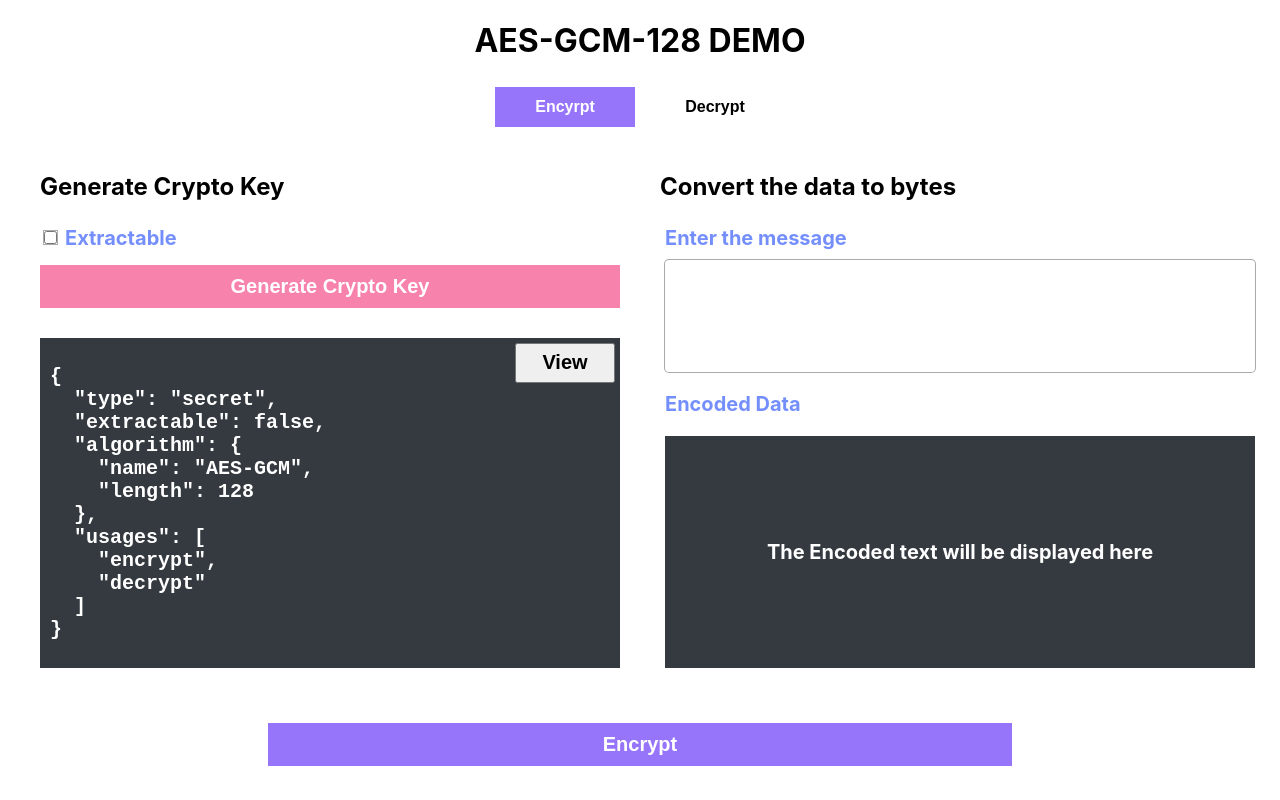
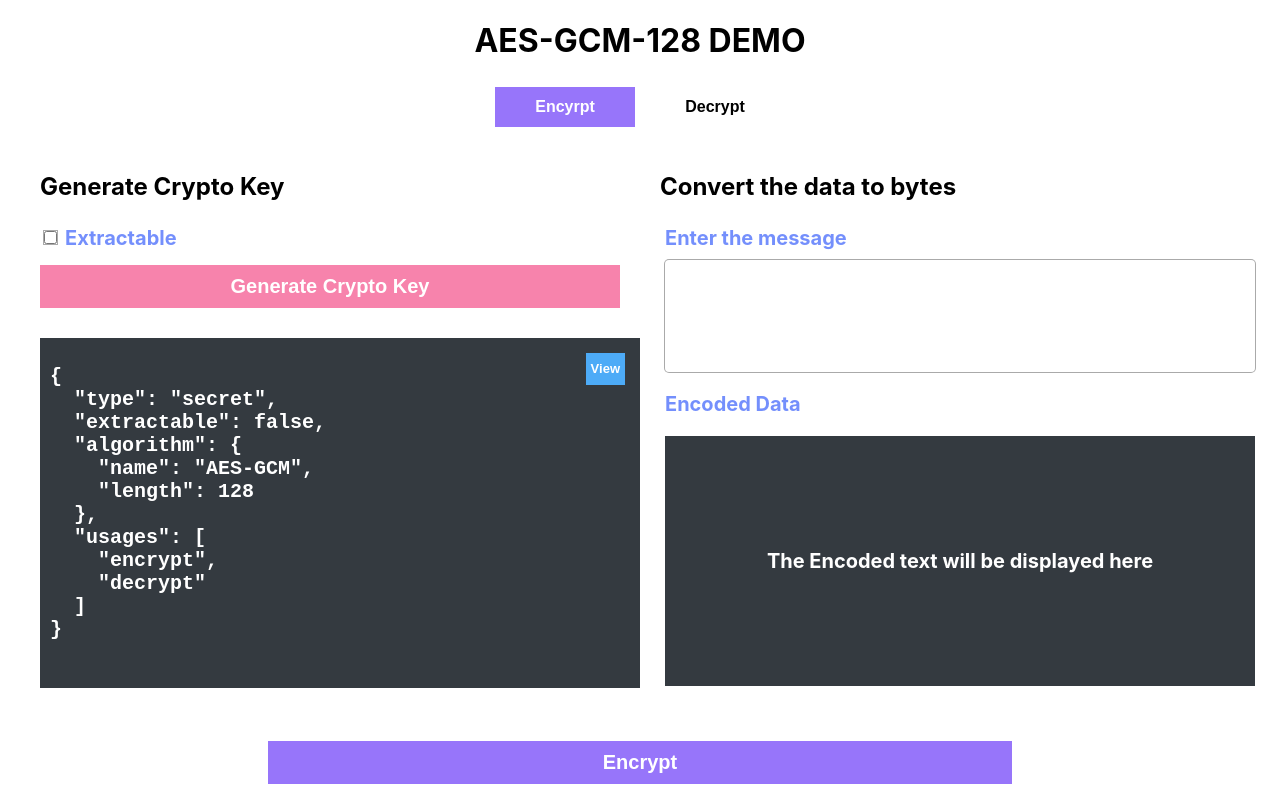
Before and after one commit to ad1992/aes-gcm-128, a React (Create React App) app: page / in a window 1280 px wide. Both pictures are taken after a click on the button "Generate Crypto Key". Shown: the top 800 px of the page. Built offline with nearby package versions, Linux system fonts and the light colour scheme.

Commit message:
Add copy button and style fixes

```diff
--- a/src/App.scss
+++ b/src/App.scss
@@ -11,9 +11,16 @@
   .flex-col {
     flex-direction: column;
   }
+  .flex-1 {
+    flex: 1;
+  }
 
   .align-items-center {
     align-items: center;
+  }
+
+  .align-self-baseline {
+    align-self: baseline;
   }
 
   .justify-content-center {
@@ -39,6 +46,10 @@
     flex: 1;
     margin: 10px 0;
     word-break: break-word;
+    padding: 10px;
+  }
+
+  .p-10 {
     padding: 10px;
   }
 
@@ -92,16 +103,35 @@
     margin: 20px 0;
     width: 100%;
     max-height: 330px;
-    min-height: 212px;
+    min-height: 230px;
     overflow-y: auto;
     text-align: left;
     display: flex;
     align-items: center;
-    justify-content: center;
+    justify-content: space-between;
     font-weight: bold;
   }
+
   .hide {
     display: none;
+  }
+
+  .copy,
+  .view-encryption-key {
+    border: none;
+    min-width: auto;
+    font-size: 13px;
+    height: 2rem;
+    color: #fff;
+    font-weight: bold;
+  }
+
+  .copy {
+    background: #faa2c1;
+  }
+
+  .view-encryption-key {
+    background: #4dabf7;
   }
 
   .generate-crypto-key,
@@ -137,15 +167,6 @@
   }
   .encrypted-data {
     word-break: break-word;
-    td,
-    th {
-      border: 1px solid #dddddd;
-      text-align: center;
-      padding: 10px;
-    }
-    th {
-      color: #f06595;
-    }
   }
 
   .decrypt-text {
--- /dev/null
+++ b/src/CopyToClipboard.tsx
@@ -0,0 +1,17 @@
+export const copy = (text: string) => {
+  navigator.clipboard.writeText(text || "");
+};
+
+export const pasteFromClipboard = async () => {
+  return await navigator.clipboard.readText();
+};
+
+const CopyToClipboard = ({ text }: { text: string }) => {
+  return (
+    <button className="align-self-baseline copy" onClick={() => copy(text)}>
+      Copy
+    </button>
+  );
+};
+
+export default CopyToClipboard;
--- a/src/EncryptView.tsx
+++ b/src/EncryptView.tsx
@@ -1,4 +1,5 @@
 import { useEffect, useState } from "react";
+import CopyToClipboard from "./CopyToClipboard";
 import {
   deriveEncryptionKeyFromCryptoKey,
   encode,
@@ -99,16 +100,16 @@ const EncryptView = () => {
               </button>{" "}
             </div>
 
-            <div className="flex readonly" style={{ height: "330px" }}>
+            <div className="flex readonly p-10" style={{ height: "330px" }}>
               {cryptoKey ? (
                 <>
                   {showEncryptionKey ? (
-                    <span className="flex align-items-center justify-content-center wide-100">
+                    <span className="flex align-items-center">
                       {" "}
                       {encryptionKey}
                     </span>
                   ) : (
-                    <pre className="flex-item">
+                    <pre style={{ marginTop: 0 }}>
                       {JSON.stringify(
                         {
                           type: cryptoKey.type,
@@ -122,8 +123,10 @@ const EncryptView = () => {
                     </pre>
                   )}
                   {error && <Error error={error} />}
+                  <div className="align-self-baseline">
+                    {encryptionKey && <CopyToClipboard text={encryptionKey} />}
                     <button
-                    className="switch-view"
+                      className="view-encryption-key"
                       onClick={async () => {
                         try {
                           const encryptionKey =
@@ -138,6 +141,7 @@ const EncryptView = () => {
                     >
                       {showEncryptionKey ? "Hide" : "View"}
                     </button>
+                  </div>
                 </>
               ) : (
                 <Placeholder text="The Crypto Key will be displayed here" />
@@ -164,14 +168,17 @@ const EncryptView = () => {
 
           <label>
             Encoded Data
-            <p className="readonly flex-item">
+            <div className="readonly flex-item">
               {" "}
               {encodeData && encodeData.length > 0 ? (
-                `[ ${encodeData} ]`
+                <p className="flex-1 p-10"> {`[ ${encodeData} ]`} </p>
               ) : (
                 <Placeholder text="The Encoded text will be displayed here" />
               )}
-            </p>
+              {encodeData && encodeData.length > 0 && (
+                <CopyToClipboard text={`[ ${encodeData} ]`} />
+              )}
+            </div>
           </label>
         </div>
       </div>
@@ -202,24 +209,32 @@ const EncryptView = () => {
       <div className="flex wide-100">
         <label className=" data-to-bytes">
           Encrypted Buffer
-          <p className="readonly flex-item">
+          <div className="readonly flex-item">
             {encryptedBuffer ? (
-              `[ ${renderEncryptedContent(encryptedBuffer)} ]`
+              <p className="flex-1 p-10">{`[ ${renderEncryptedContent(
+                encryptedBuffer
+              )} ]`}</p>
             ) : (
               <Placeholder text="The Encrypted Buffer  will be displayed here" />
             )}{" "}
-          </p>
+            {encryptedBuffer && (
+              <CopyToClipboard
+                text={`[ ${renderEncryptedContent(encryptedBuffer)} ]`}
+              />
+            )}
+          </div>
         </label>
 
         <label className=" data-to-bytes">
           Initialization Vector
-          <p className="readonly flex-item">
+          <div className="readonly flex-item">
             {iv ? (
-              `[ ${iv} ]`
+              <p className="flex-1p-10"> {`[ ${iv} ]`}</p>
             ) : (
               <Placeholder text=" The Initialization Vector will be displayed here" />
             )}{" "}
-          </p>
+            {iv && <CopyToClipboard text={`[ ${iv} ]`} />}
+          </div>
         </label>
       </div>
     </div>
```
Lines whose indentation alone changed are shown as unchanged.
